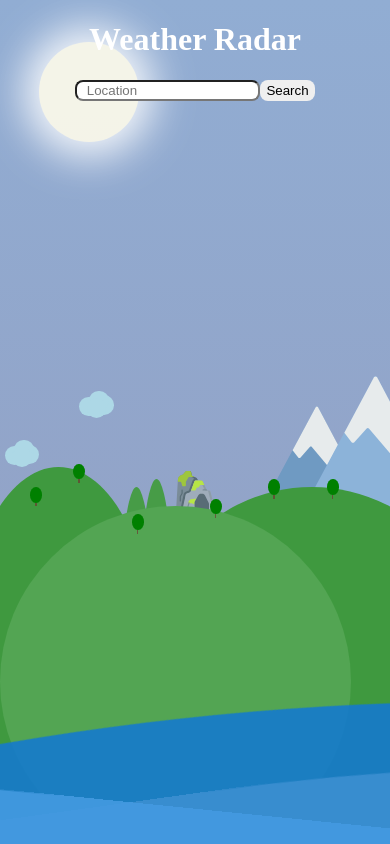
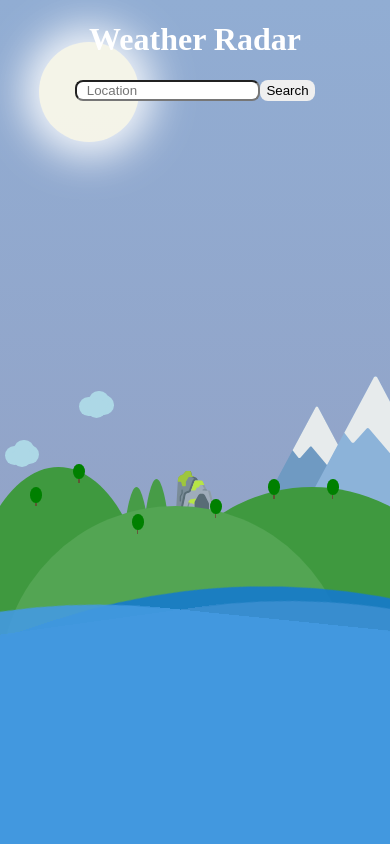
Before and after one commit to GitAarontell/Weather-Radar, a React (Create React App) app: page / in a window 390 px wide. Built offline with nearby package versions, Linux system fonts and the light colour scheme.

Commit message:
css errors fixed

```diff
--- a/src/Waves/styles.css
+++ b/src/Waves/styles.css
@@ -71,7 +71,7 @@
 }
 
 @media(max-width: 1465px){
-    .allBalls{
+    .allWaves{
         height: 400vw;
         width: 400vw;
         top: 74vh;
@@ -80,25 +80,25 @@
 }
 
 @media(max-width: 975px){
-    .allBalls{
+    .allWaves{
         top: 70vh;
     }
 }
 
 @media(max-width: 850px){
-    .allBalls{
+    .allWaves{
         top: 63vh;
     }
 }
 
 @media(max-width: 570px){
-    .allBalls{
+    .allWaves{
         top: 55vh;
     }
 }
 
 @media(max-width: 290px){
-    .allBalls{
+    .allWaves{
         top: 50vh;
     }
 }
```
Also changed, not shown: src/Clouds/Cloud.jsx (+0 -18 lines).
